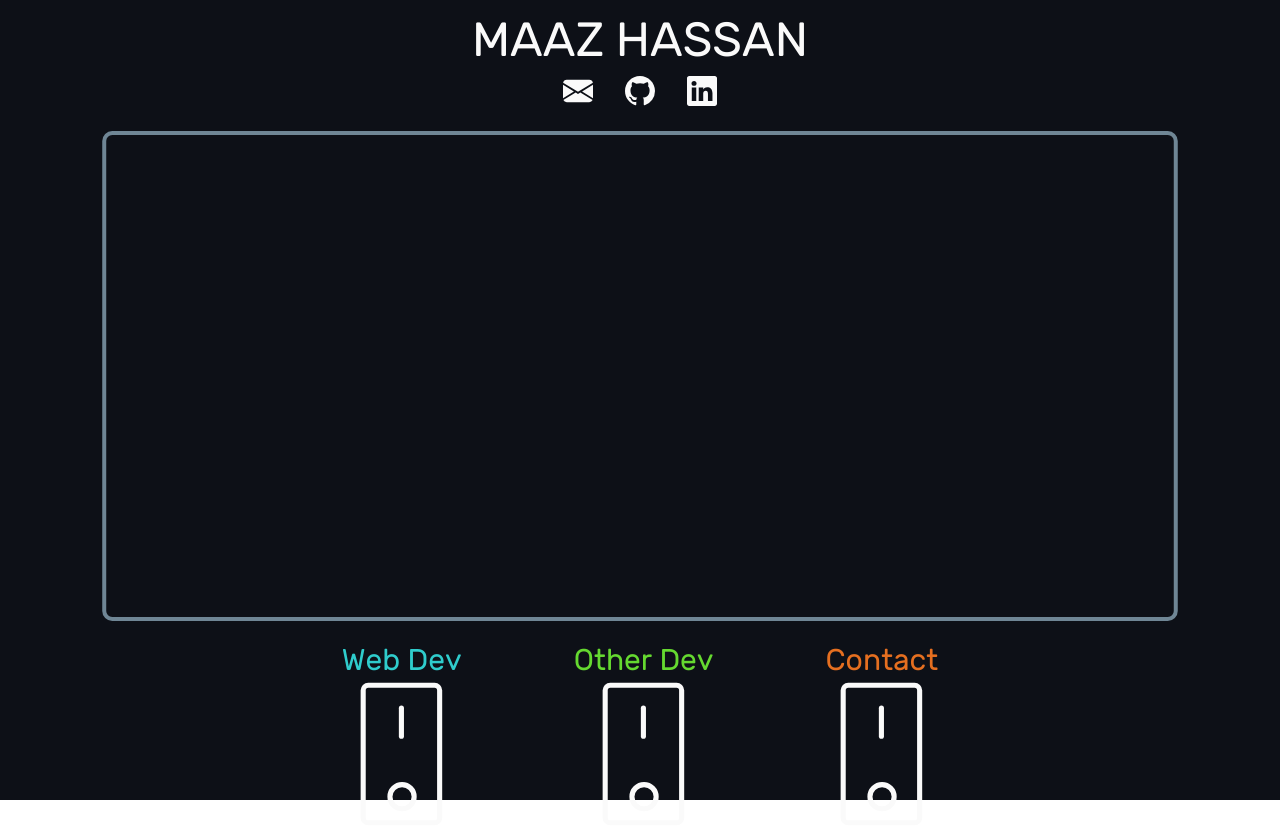
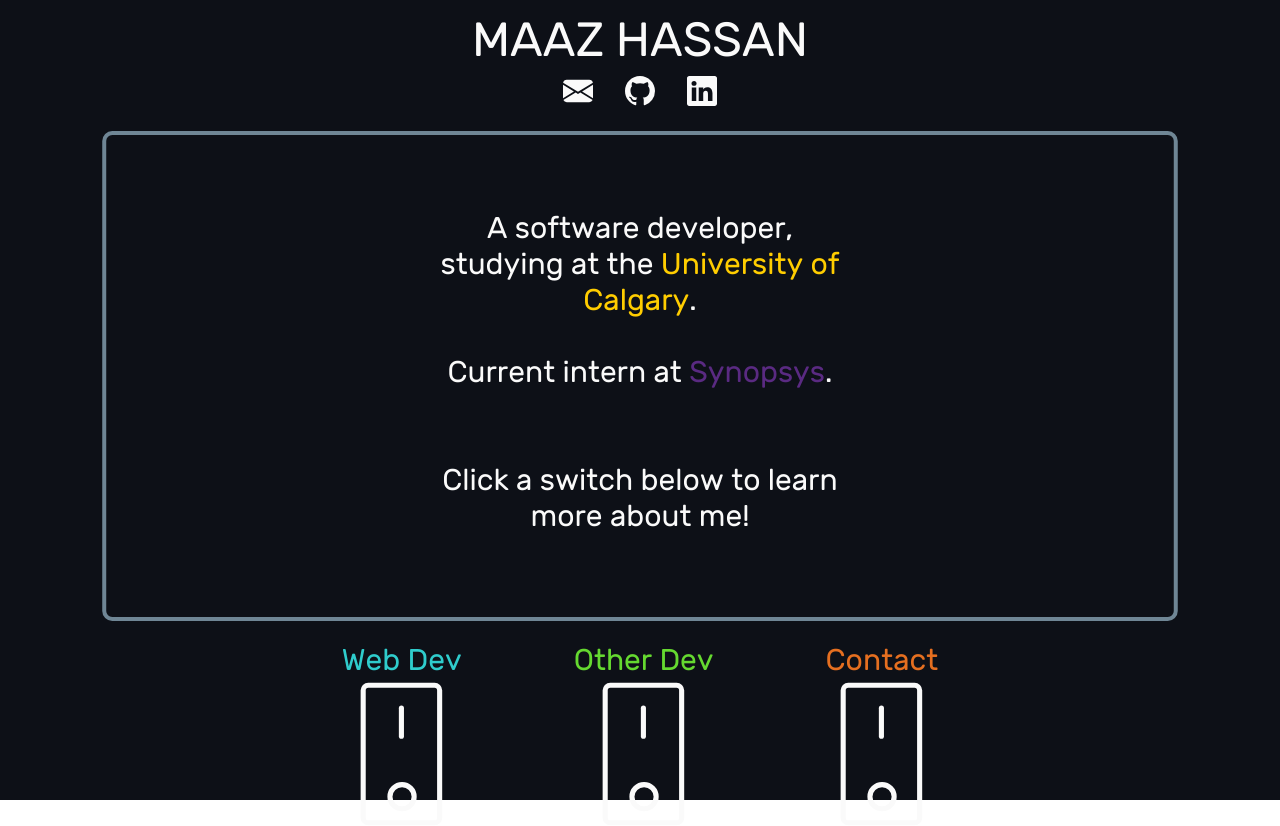
Before and after one commit to maazhassan/personal-site, a React (Create React App) app: page / in a window 1280 px wide. Built offline with nearby package versions, Linux system fonts and the light colour scheme.

Commit message:
About + transition between content

```diff
--- a/src/components/main/Border.js
+++ b/src/components/main/Border.js
@@ -24,7 +24,7 @@ const Border = props => {
     }
   });
 
-  const animationProps = useAnimatedPath(props.toggle);
+  const animProps = useAnimatedPath(props.toggle);
 
   return (
     <svg
@@ -33,7 +33,7 @@ const Border = props => {
       className={props.className}
     >
       <animated.path
-        {...animationProps}
+        {...animProps}
         d={`M${dimensions.width/2 + 1},${dimensions.height-3}
            l-${dimensions.width/2 - ((dimensions.width**2/15000) + 2)},0
            a8,8,0,0,1-8-8
@@ -43,7 +43,7 @@ const Border = props => {
       />
 
       <animated.path
-        {...animationProps}
+        {...animProps}
         d={`M${dimensions.width/2 - 1},3
            l${dimensions.width/2 - ((dimensions.width**2/15000) + 2)},0
            a8,8,0,0,1,8,8
--- a/src/components/main/Main.js
+++ b/src/components/main/Main.js
@@ -4,6 +4,7 @@ import Border from './Border';
 import SwitchBar from './switchbar/SwitchBar';
 import { animated } from 'react-spring';
 import useAnimatedFade from '../../hooks/animatedFade';
+import Content from './content/Content';
 
 const borderColors = ['stroke-blue-gray', 'stroke-blue', 'stroke-green', 'stroke-orange'];
 const INIT_BORDER_RENDER_DELAY = 50;
@@ -31,7 +32,7 @@ const Main = () => {
     }
   });
 
-  const animationProps = useAnimatedFade(mainFadeToggle);
+  const animProps = useAnimatedFade(mainFadeToggle);
 
   const handleSwitchClicked = num => {
     if (switchReady) {
@@ -44,16 +45,20 @@ const Main = () => {
 
   return (
     <animated.div
-      {...animationProps}
+      {...animProps}
     >
       <TitleBar />
-      <div className="mx-auto left-0 right-0 mt-4 md:mt-6">
+      <div className="mt-4 md:mt-6 3xl:mt-8 relative">
         <Border
           className={color + " stroke-[4px] fill-transparent"}
           toggle={borderToggle}
         />
+        <Content
+          activeSwitch={activeSwitch}
+        />
       </div>
       <SwitchBar
+        className="mt-2 md:mt-5 3xl:mt-10"
         activeSwitch={activeSwitch}
         onSwitchClicked={num => handleSwitchClicked(num)}
         switchReady={switchReady}
--- /dev/null
+++ b/src/components/main/content/About.js
@@ -0,0 +1,48 @@
+import { useEffect, useState } from "react";
+import { animated } from 'react-spring';
+import useAnimatedFade from "../../../hooks/animatedFade";
+
+const About = props => {
+  const [mountToggle, setMountToggle] = useState(false);
+
+  useEffect(() => {
+    setMountToggle(true);
+  }, [])
+
+  const animProps = useAnimatedFade(props.toggle && mountToggle);
+
+  return (
+    <animated.div
+      {...animProps}
+      className="absolute w-full h-full p-10 md:pt-20 top-0 text-center"
+    >
+      <p className="text-2xl md:text-3xl text-neutral-50 mx-auto left-0 right-0 w-full md:w-1/3">
+        A software developer, studying at the&nbsp;
+        <a
+          href="https://www.ucalgary.ca/"
+          className="text-[#ffcd00] hover:underline"
+          target="_blank"
+          rel="noreferrer"
+        >
+          University of Calgary
+        </a>.
+        <br/><br/>
+
+        Current intern at&nbsp;
+        <a
+          href="https://www.synopsys.com/"
+          className="text-[#5a2a82] hover:underline"
+          target="_blank"
+          rel="noreferrer"
+        >
+          Synopsys
+        </a>.
+        <br/><br/><br/>
+
+        Click a switch below to learn more about me!
+      </p>
+    </animated.div>
+  );
+}
+
+export default About;
--- /dev/null
+++ b/src/components/main/content/Content.js
@@ -0,0 +1,30 @@
+import React, { useEffect, useRef, useState } from "react";
+import About from "./About";
+
+const Content = ({ activeSwitch }) => {
+  const [shown, setShown] = useState(0);
+  const [unmountToggle, setUnmountToggle] = useState(0);
+
+  const notInitialRender = useRef(false);
+
+  useEffect(() => {
+    if (notInitialRender.current) {
+      setUnmountToggle(null);
+      setTimeout(() => {
+        setShown(activeSwitch);
+        setUnmountToggle(activeSwitch);
+      }, 1050);
+    }
+    else {
+      notInitialRender.current = true;
+    }
+  }, [activeSwitch]);
+
+  return (
+    <React.Fragment>
+      {shown === 0 && <About toggle={unmountToggle === 0} />}
+    </React.Fragment>
+  );
+}
+
+export default Content;
--- a/src/components/main/switchbar/SwitchBar.js
+++ b/src/components/main/switchbar/SwitchBar.js
@@ -12,8 +12,8 @@ const SwitchBar = props => {
 
   const handleSwitchClicked = num => {
     if (props.switchReady) {
-      // if (!userSeen) {
-      if (hint === null) {
+      if (!userSeen) {
+      // if (hint === null) {
         window.innerWidth > 870 ? setHint(num) : setHint(4);
         setUserSeen(true);
         localStorage.setItem('userSeen', true);
@@ -27,7 +27,7 @@ const SwitchBar = props => {
   }
 
   return (
-    <div className="flex flex-row justify-center gap-6 sm:gap-24 md:gap-28 mt-2 md:mt-5 relative">
+    <div className={'flex flex-row justify-center gap-6 sm:gap-24 md:gap-28 relative ' + props.className}>
       <div className={switchDivClass}>
         <span className="text-2xl md:text-3xl 3xl:text-4xl text-blue">Web Dev</span>
         <Switch
```
